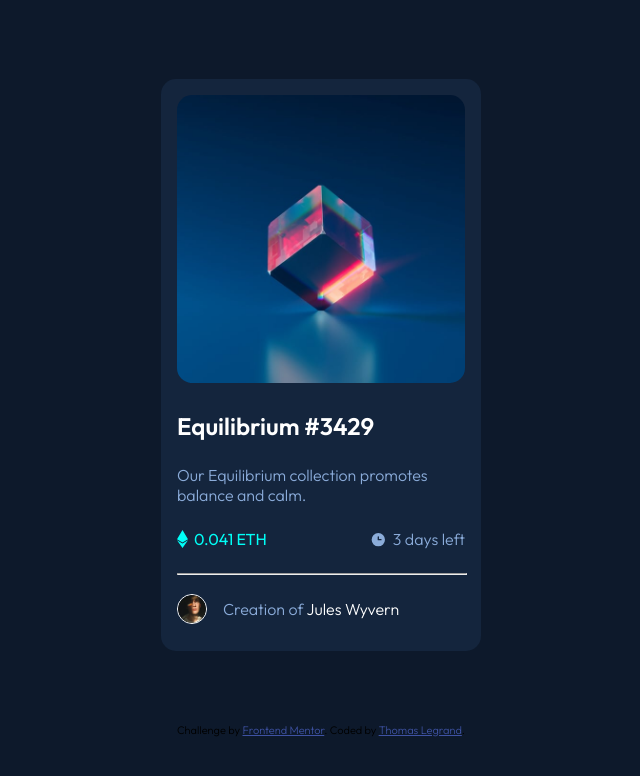
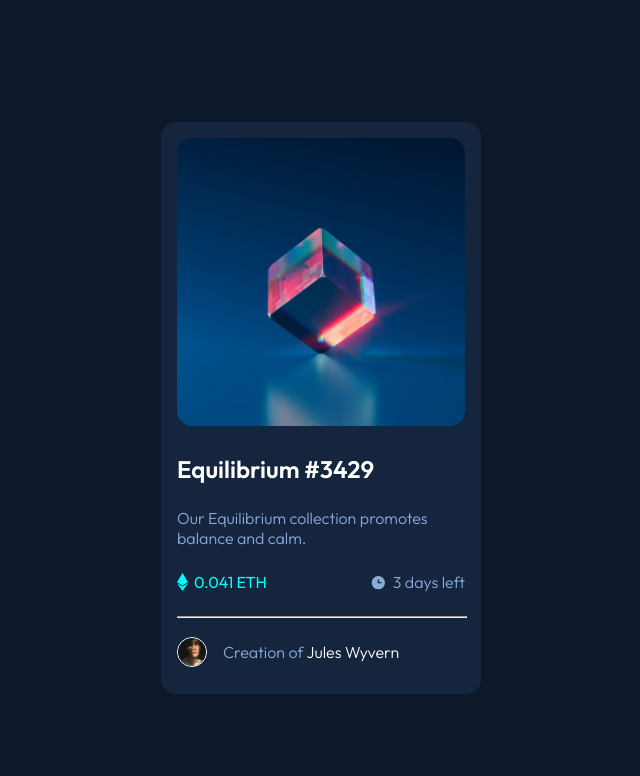
Before and after one commit to DnzzL/nft-preview-card-component-main, a plain HTML site: page index.html in a window 1280 px wide. Shown: the whole page, without its empty margins (319-959 px from the left). Drawn offline with Linux system fonts and the light colour scheme.

Commit message:
🔥 Remove attriibution

```diff
--- a/index.html
+++ b/index.html
@@ -16,15 +16,6 @@
     <title>Frontend Mentor | NFT preview card component</title>
 
     <!-- Feel free to remove these styles or customise in your own stylesheet 👍 -->
-    <style>
-      .attribution {
-        font-size: 11px;
-        text-align: center;
-      }
-      .attribution a {
-        color: hsl(228, 45%, 44%);
-      }
-    </style>
   </head>
   <body>
     <div class="card-container">
@@ -60,12 +51,5 @@
         </p>
       </div>
     </div>
-
-    <div class="attribution">
-      Challenge by
-      <a href="https://www.frontendmentor.io?ref=challenge" target="_blank"
-        >Frontend Mentor</a
-      >. Coded by <a href="#">Thomas Legrand</a>.
-    </div>
   </body>
 </html>
```
